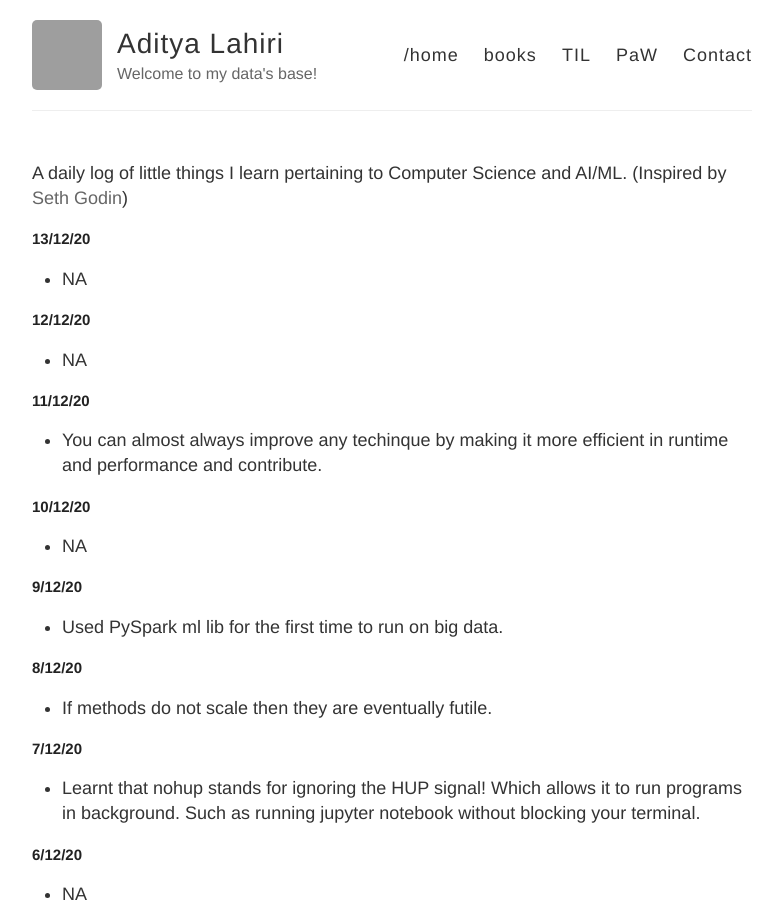
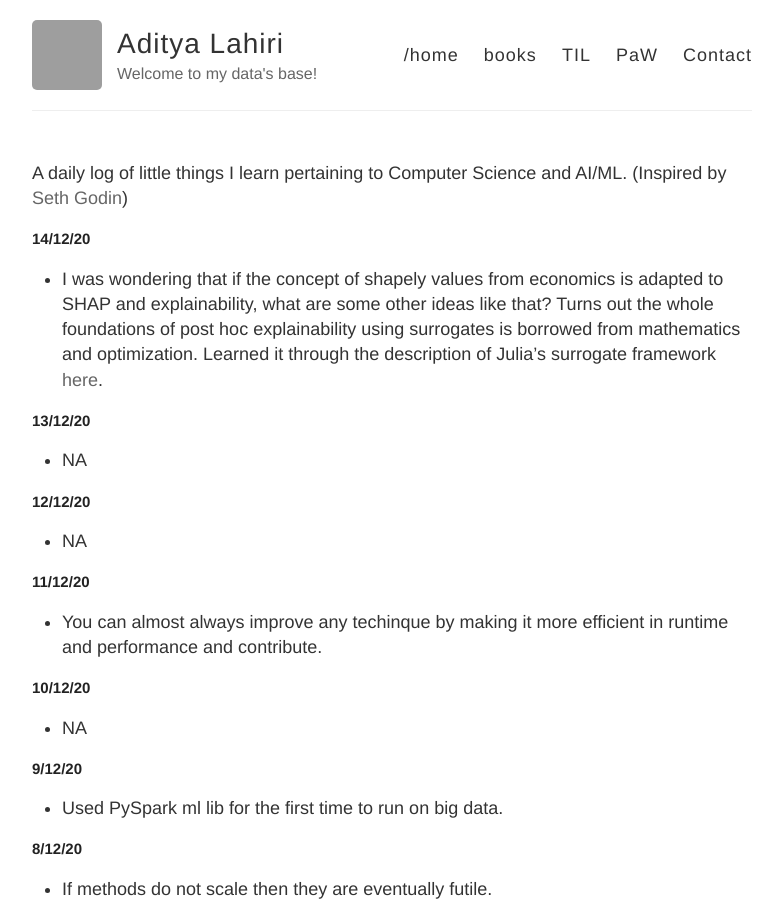
Before and after one commit to adityalahiri/adityalahiri.github.io, a Jekyll site: the page built from TIL.md, in a window 1280 px wide and 900 px high. Shown: the whole window, without its empty margins (248-1030 px from the left). Built offline with Jekyll 4.4.1, drawn with Linux system fonts in a browser that asks for light colours; our own code applies the rules of GitHub Pages for plain Markdown files; grey boxes are pictures that could not be loaded.

Commit message:
Update for 14/12

```diff
--- a/TIL.md
+++ b/TIL.md
@@ -1,5 +1,10 @@
 A daily log of little things I learn pertaining to Computer Science and AI/ML.
 (Inspired by [Seth Godin](https://seths.blog/))
+
+## 14/12/20
+
+* I was wondering that if the concept of shapely values from economics is adapted to SHAP and explainability, what are some other ideas like that?
+Turns out the whole foundations of post hoc explainability using surrogates is borrowed from mathematics and optimization. Learned it through the description of Julia's surrogate framework [here](https://github.com/SciML/Surrogates.jl).
 
 ## 13/12/20
 
```
